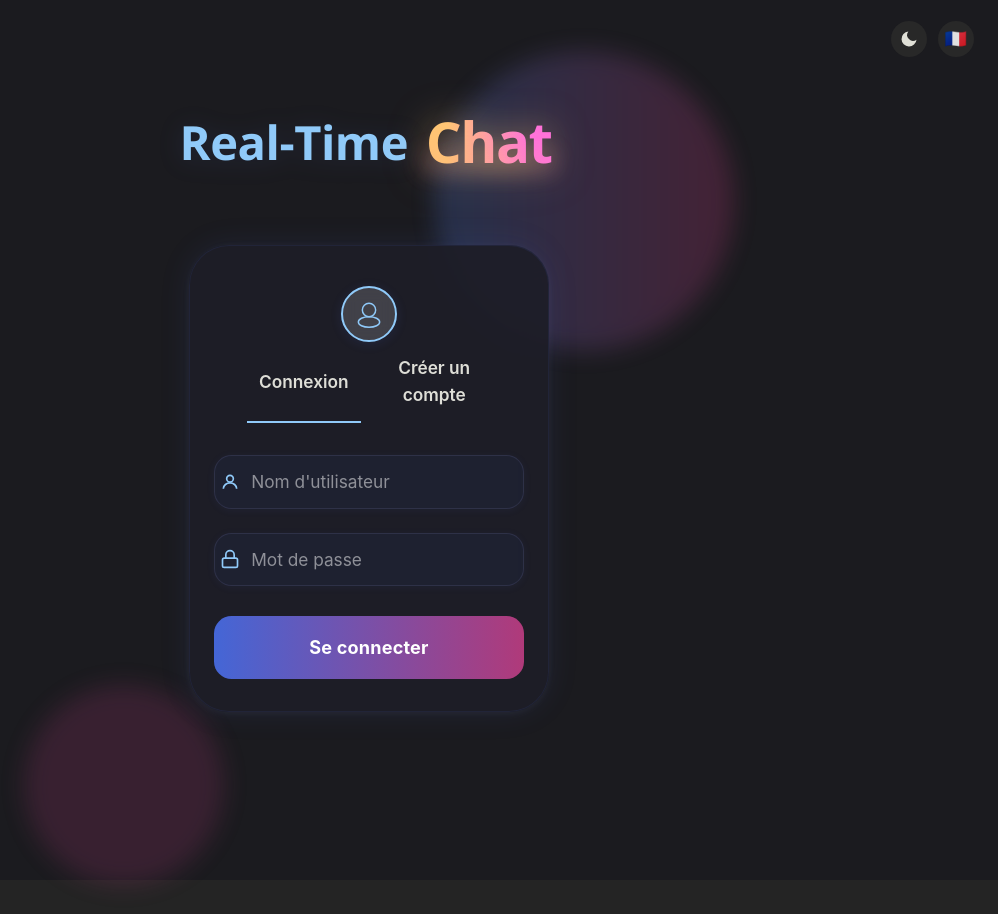
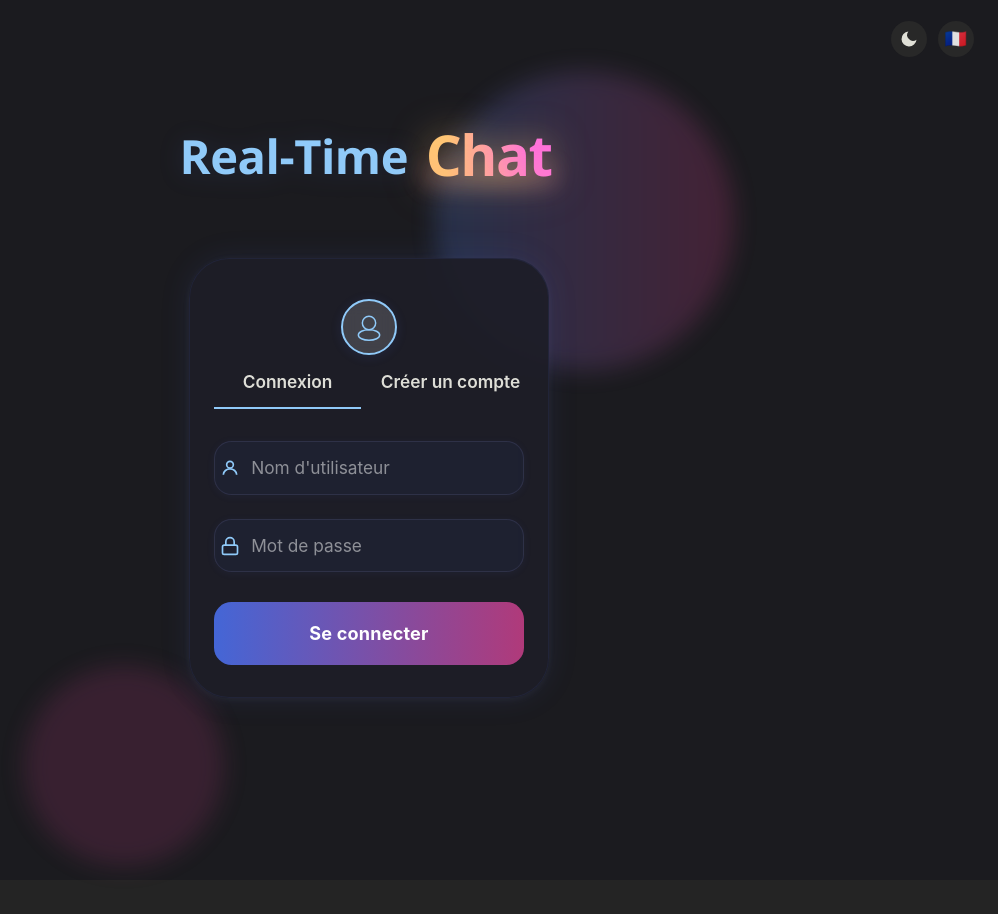
Before and after one commit to TheDevApprentice/real-time-chat, a Vue app in the folder interface/Vue/: page / in a window 1280 px wide. Shown: the whole page, without its empty margins (271-1269 px from the left). Built offline with nearby package versions, Linux system fonts and the light colour scheme.

Commit message:
Update login card tabs width

```diff
--- a/interface/Vue/src/views/Login.vue
+++ b/interface/Vue/src/views/Login.vue
@@ -4,7 +4,9 @@
       <PageTemplate>
         <template #content>
           <!-- Version mobile/tablette : CardTemplate seul -->
-          <div class="block md:hidden w-full flex justify-center items-center min-h-screen">
+          <div
+            class="block md:hidden w-full flex justify-center items-center min-h-screen"
+          >
             <CardTemplate>
               <!-- Header/avatar stylisé -->
               <div class="flex justify-center">
@@ -571,6 +573,7 @@ function onSubmit() {
   display: flex;
   position: relative;
   gap: 1rem;
+  width: 100%;
 }
 
 .auth-tab {
```
Lines whose indentation alone changed are shown as unchanged.
